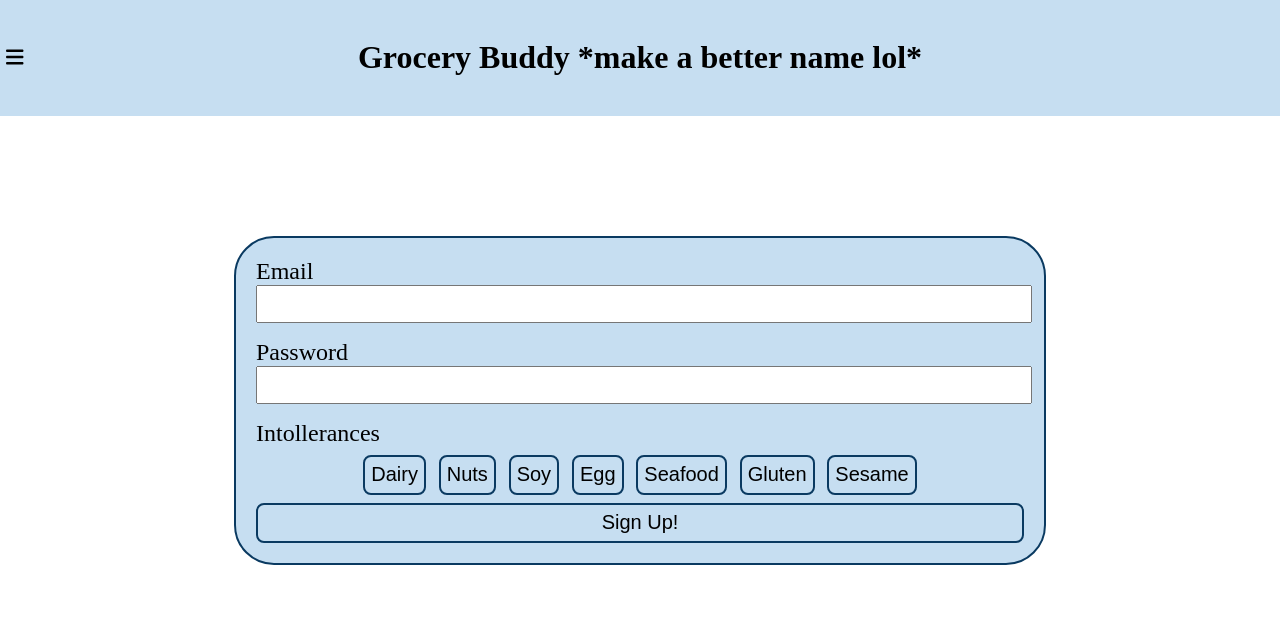
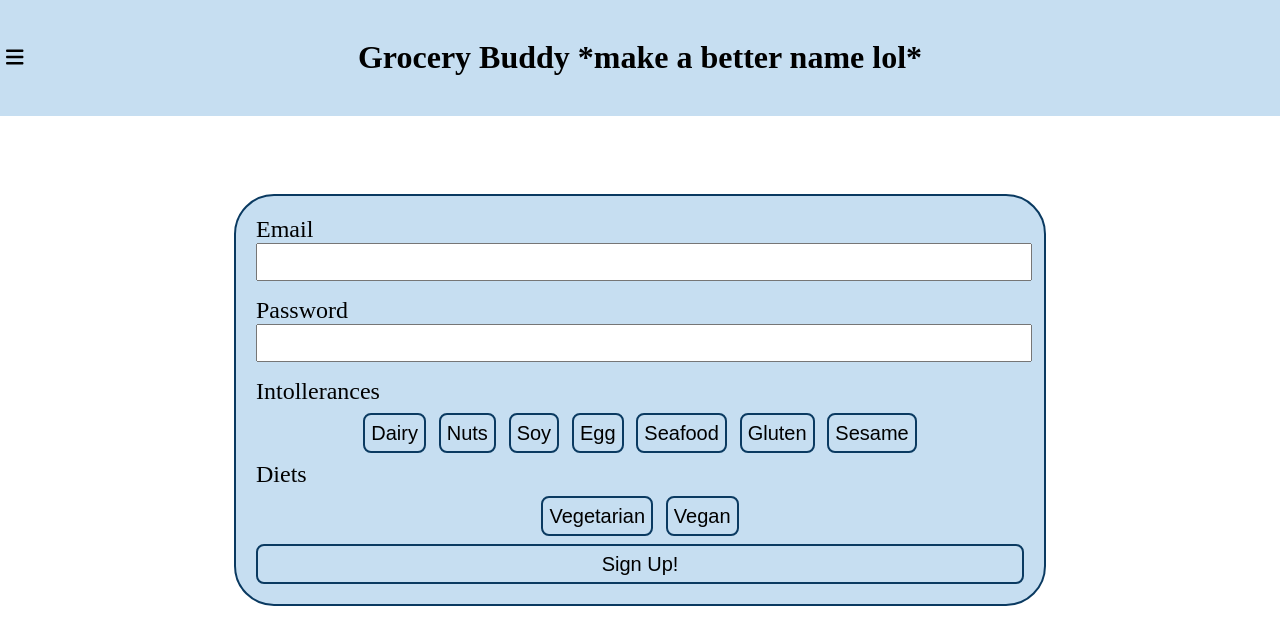
Before and after one commit to Brianna-Flores-MetaU-Capstone/Brianna-Flores-Capstone-Project, a React (Vite) app in the folder frontend/: page /signup in a window 1280 px wide. Shown: the top 644 px of the page. Built offline with nearby package versions, Linux system fonts and the light colour scheme.

Commit message:
this commit will refactor the intollerance buttons into a component to be used with intollerance and diet lists

```diff
--- a/frontend/src/components/RegistrationForm.tsx
+++ b/frontend/src/components/RegistrationForm.tsx
@@ -1,22 +1,31 @@
 import React from 'react'
 import "../styles/LoginPage.css"
 import type { RecipeAuthFormEvents } from '../utils/types'
-import { intollerances } from '../utils/enum'
+import { intollerances, diets } from '../utils/enum'
 import { useState } from 'react'
+import RegistrationPreferenceButtons from './RegistrationPreferenceButtons'
 
 
 
 const RegistrationForm = ({handleSubmit, handleChange, formData}: RecipeAuthFormEvents) => {
     const [userIntollerances, setUserIntollerances] = useState<string[]>([])
+    const [userDiets, setUserDiets] = useState<string[]>([])
 
     const handleIntolleranceClick = (event: React.MouseEvent<HTMLButtonElement>) => {
         const selectedIntollerance = event.currentTarget.value;
         if (userIntollerances.includes(selectedIntollerance)) {
             setUserIntollerances((prev) => prev.filter((intollerance => intollerance !== selectedIntollerance)))
-            event.currentTarget.id = "intollerance-not-selected"
         } else {
             setUserIntollerances((prev) => [...prev, selectedIntollerance])
-            event.currentTarget.id = "intollerance-selected"
+        }
+    }
+
+    const handleDietClick = (event: React.MouseEvent<HTMLButtonElement>) => {
+        const selectedDiet = event.currentTarget.value;
+        if (userDiets.includes(selectedDiet)) {
+            setUserDiets((prev) => prev.filter((diet => diet !== selectedDiet)))
+        } else {
+            setUserDiets((prev) => [...prev, selectedDiet])
         }
     }
 
@@ -42,16 +51,18 @@ const RegistrationForm = ({handleSubmit, handleChange, formData}: RecipeAuthForm
               required
             />
             <label htmlFor="intollerances">Intollerances</label>
-            <div className="intollerance-list">
+            <RegistrationPreferenceButtons list={intollerances} userList={userIntollerances} handleButtonClick={handleIntolleranceClick}/>
+            {/* <div className="intollerance-list">
                 {
                     intollerances.map((intollerance) => {
                         return (
-                            <button value={intollerance} id={intollerance} className={userIntollerances.includes(intollerance) ? "intollerance-selected" : "intollerance-not-selected"} type="button" onClick={handleIntolleranceClick}>{intollerance}</button>
-                            // <button value={intollerance} id={userIntollerances.includes(intollerance) ? "intollerance-selected" : "intollerance-not-selected"} className="intollerance-button" type="button" onClick={handleIntolleranceClick}>{intollerance}</button>
+                            <button key={intollerance} value={intollerance} id={intollerance} className={userIntollerances.includes(intollerance) ? "intollerance-selected" : "intollerance-not-selected"} type="button" onClick={handleIntolleranceClick}>{intollerance}</button>
                         )
                     })
                 }
-            </div>
+            </div> */}
+            <label>Diets</label>
+            <RegistrationPreferenceButtons list={diets} userList={userDiets} handleButtonClick={handleDietClick} />
             <button className="submit-auth" type="submit">Sign Up!</button>
           </form>
     )
--- /dev/null
+++ b/frontend/src/components/RegistrationPreferenceButtons.tsx
@@ -0,0 +1,21 @@
+import React from 'react'
+import "../styles/LoginPage.css"
+
+const RegistrationPreferenceButtons = ({list, userList, handleButtonClick}: {list: string[], userList: string[], handleButtonClick: (event: React.MouseEvent<HTMLButtonElement>) => void}) => {
+
+    return (
+        // <div className={`${listType}-list`}>
+        <div className="preference-list">
+            {
+                list.map((item) => {
+                    return (
+                        // <button key={item} value={item} id={item} className={userList.includes(item) ? `${listType}-selected` : `${listType}-not-selected`} type="button" onClick={handleButtonClick}>{item}</button>
+                        <button key={item} value={item} id={item} className={userList.includes(item) ? "preference-selected" : "preference-not-selected"} type="button" onClick={handleButtonClick}>{item}</button>
+                    )
+                })
+            }
+        </div>
+    )
+}
+
+export default RegistrationPreferenceButtons
--- a/frontend/src/styles/LoginPage.css
+++ b/frontend/src/styles/LoginPage.css
@@ -56,8 +56,8 @@
 
 .new-user-section button,
 .submit-auth,
-.intollerance-selected,
-.intollerance-not-selected {
+.preference-selected,
+.preference-not-selected {
   height: 5vh;
   background-color: transparent;
   font-size: 2.5vh;
@@ -66,21 +66,17 @@
   cursor: pointer;
 }
 
-.intollerance-list {
+.preference-list {
   display: flex;
   justify-content: center;
   gap: 1vw;
   margin: 1vh;
 }
 
-.intollerance-not-selected:hover {
+.preference-not-selected:hover {
   background-color: white;
 }
 
-.intollerance-selected {
+.preference-selected {
   background-color: white;
 }
-
-.intollerance-not-selected {
-  background: none;
-}
--- a/frontend/src/utils/enum.ts
+++ b/frontend/src/utils/enum.ts
@@ -38,4 +38,9 @@ const Units = [
     // "Wheat"
  ]
 
-export { Units, intollerances }
+ const diets = [
+    "Vegetarian",
+    "Vegan"
+ ]
+
+export { Units, intollerances, diets }
```
